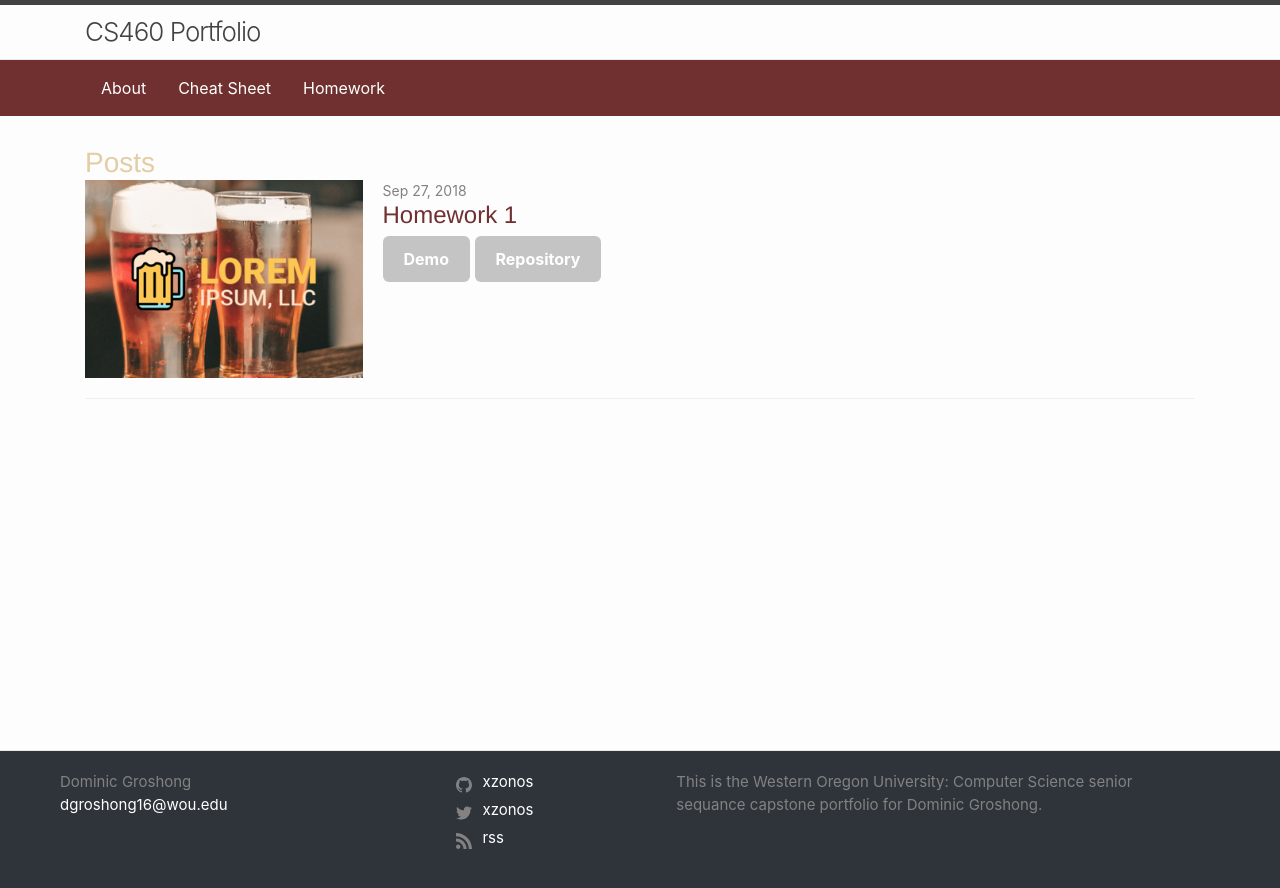
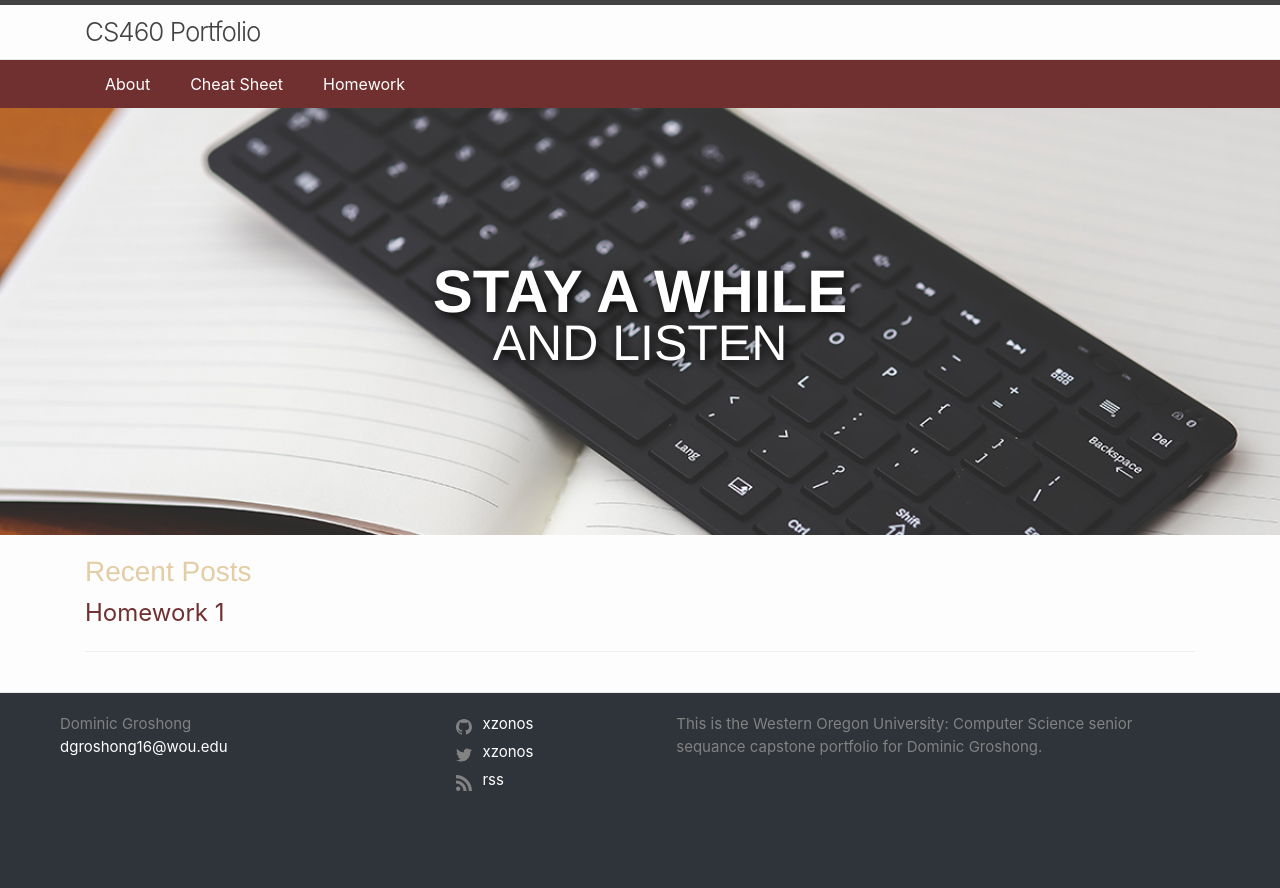
Before and after one commit to Dominic-Groshong/xzonos.github.io, a Jekyll site: the page built from index.md, in a window 1280 px wide. Shown: the top 888 px of the page. Built offline with Jekyll 4.4.1, drawn with Linux system fonts in a browser that asks for light colours; nearby versions of some CDN libraries.

Commit message:
Added homepage banner; removed all but title link to posts; updated homepage layout.

```diff
--- a/_includes/header.html
+++ b/_includes/header.html
@@ -11,9 +11,9 @@
 
 <!-- Navigation -->
 {%- if page_paths -%}
-	<nav class="navbar navbar-expand-lg">
+	<nav>
 		<div class="container">
-			<ul class="nav justify-content-center">
+			<ul class="nav">
 				{%- for path in page_paths -%}
 
 					{%- assign my_page = site.pages | where: "path", path | first -%}
--- a/_layouts/home.html
+++ b/_layouts/home.html
@@ -1,6 +1,20 @@
----
-layout: default
----
+<!DOCTYPE html>
+<html lang="{{ page.lang | default: site.lang | default: "en" }}">
+{%- include head.html -%}
+
+<body>
+
+  {%- include header.html -%}
+
+  <section class="bgimage">
+    <img src="/assets/imgs/keyboard.jpg" class="img-fluid" alt="Keyboard on top of a book.">
+    <div class="caption">
+      <h1>Stay a while</h1>
+      <h2>and Listen</h2>
+    </div>
+  </section>
+
+  <div class="container">
 
     <div class="home">
       {%- if page.title -%}
@@ -9,41 +23,23 @@ layout: default
 
       {{ content }}
 
+
       {%- if site.posts.size > 0 -%}
-    <h2 class="post-list-heading">{{ page.list_title | default: "Posts" }}</h2>
+      <h2 class="post-list-heading">{{ page.list_title | default: "Recent Posts" }}</h2>
       <ul class="post-list">
         {%- for post in site.posts -%}
-      <li class="clearfix">
-			<div class="left">
-			{% assign foundImage = 0 %}
-	      {% assign images = post.content | split:"<img " %}
-	      {% for image in images %}
-	        {% if image contains 'src' %}
-
-	            {% if foundImage == 0 %}
-	                {% assign html = image | split:"/>" | first %}
-	                <img {{ html }} />
-	                {% assign foundImage = 1 %}
-	            {% endif %}
-	        {% endif %}
-	      {% endfor %}
-			</div>
-			<div class="right">
-        {%- assign date_format = site.minima.date_format | default: "%b %-d, %Y" -%}
-        <span class="post-meta">{{ post.date | date: date_format }}</span>
-        <h3>
+        <li>
           <a class="post-link" href="{{ post.url | relative_url }}">
             {{ post.title | escape }}
           </a>
-        </h3>
-          {{ post.excerpt }}
 
-		  </div>
         </li>
         {%- endfor -%}
       </ul>
+      {%- endif -%}
+    </div>
+  </div>
+  {%- include footer.html -%}
+</body>
 
-    <p class="rss-subscribe">subscribe <a href="{{ "/feed.xml" | relative_url }}">via RSS</a></p>
-  {%- endif -%}
-
-</div>
+</html>
--- a/_layouts/notes.html
+++ b/_layouts/notes.html
@@ -7,7 +7,6 @@ layout: default
 		<h1 class="post-title">{{ page.title | escape }}</h1>
 	</header>
 
-	<div class="container-fluid">
 	<div class="row">
 		<div class="side-content col-sm-12 col-md-6 col-lg-3">
 			<ul class="nav flex-column">
@@ -27,6 +26,6 @@ layout: default
 
 
 	</div>
-	</div>
+
 
 </article>
--- a/assets/main.scss
+++ b/assets/main.scss
@@ -68,7 +68,13 @@ h2{
 	font-weight: 400;
 	margin: 0 0 .25em 0 ;
 	color: $cp4;
-
+	.post-link{
+		@extend h2;
+		margin-bottom: .5em;
+		&:hover{
+			color: $cp5;
+		}
+	}
 }
 
 h3{
@@ -175,12 +181,50 @@ nav{
 
 .nav-link{
 	color: white;
+	padding: 12px 20px;
 	&:visited{
 		color: white;
 	}
 
-	&.active{
-		background: blue;
+	&:hover{
+		background: $cp2;
+		color: white;
+	}
+}
+
+
+//
+// Banner
+//
+
+.bgimage{
+	position: relative;
+	margin-bottom: 20px;
+}
+
+.caption {
+	color: white;
+	text-transform: uppercase;
+	padding: 20px;
+	width: 100%;
+	text-align: center;
+	position: absolute;
+	top: 50%;
+	left: 50%;
+	transform: translate(-50%, -50%);
+	text-shadow: 3px 3px 11px rgba(0, 0, 0, 1);
+
+	h1{
+		@include font-size(60px);
+	}
+
+	h2{
+		@include font-size(50px);
+	}
+
+	h1, h2{
+		color: white !important;
+		margin: 0;
 	}
 }
 
@@ -263,10 +307,6 @@ a.btn{
 	}
 }
 
-h2{
-	margin: 0;
-}
-
 .post-meta{
 	margin-bottom: 0;
 	display: block;
@@ -283,6 +323,10 @@ img{
 	width: 100%;
 }
 
+.highlighter-rouge .highlight, pre, code{
+	background-color: $odd;
+}
+
 .hide{
 	display: none;
 }
```
Also changed, not shown: _layouts/homework.html (+3 -9 lines), _posts/2018-09-27-homework-1.md (+1 -1 lines), assets/imgs/keyboard.jpg (added). Lines whose indentation alone changed are shown as unchanged.
